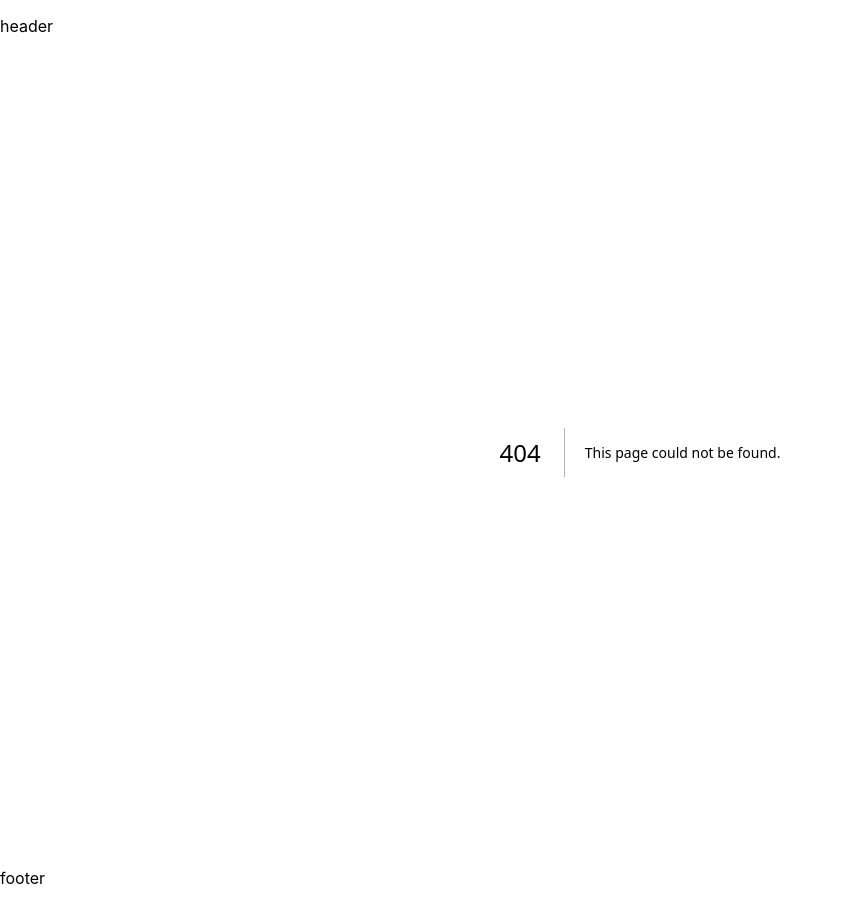
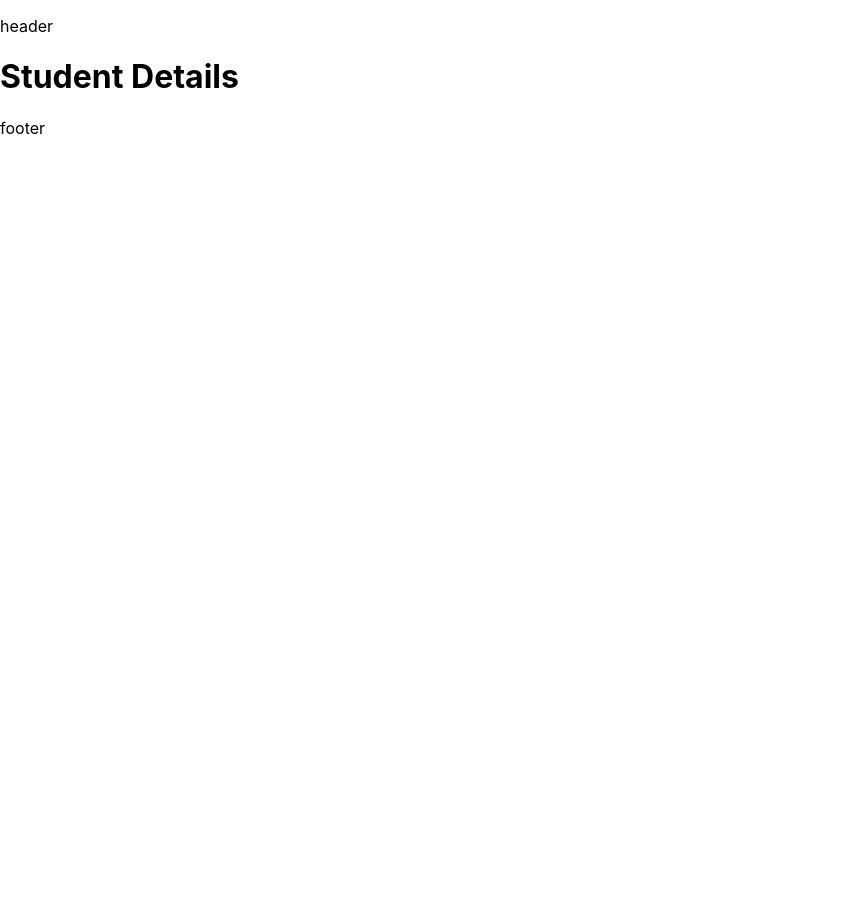
Before and after one commit to GhMamadreza84/next-pages-route, a Next.js app: page /students/1 in a window 1280 px wide. Before the commit this address had no page. Shown: the whole page, without its empty margins (0-843 px from the left). After the commit the page ends 800 px from the top, so only its background shows below. Built offline with nearby package versions, Linux system fonts and the light colour scheme.

Commit message:
i create a students folder and in this folder i create a another folder with name [studentId] for show student details

```diff
--- /dev/null
+++ b/pages/students/[studentId]/index.js
@@ -0,0 +1,5 @@
+const Students = () => {
+  return <h1>Student Details</h1>;
+};
+
+export default Students;
```
Also changed, not shown: pages/students/index.js (added, +11 -0 lines).
